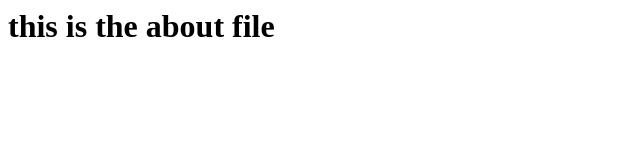
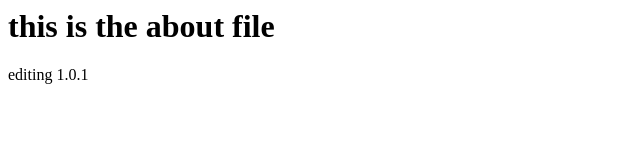
Before and after one commit to shikharagr7/Git-exercise-2, a plain HTML site: page about.html in a window 1280 px wide. Shown: the full height of the page, 0-640 px from the left. Drawn offline with Linux system fonts and the light colour scheme.

Commit message:
added para in two files of v1.0.1

```diff
--- a/about.html
+++ b/about.html
@@ -4,5 +4,6 @@
     </head>
     <body>
         <h1>this is the about file</h1>
+        <p>editing 1.0.1</p>
     </body>
 </html>
```
Also changed, not shown: index.html (+1 -0 lines).
